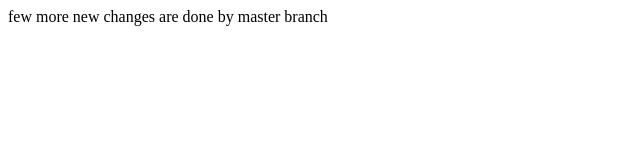
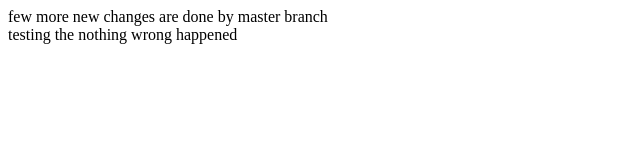
Before and after one commit to sushilkumar666/git, a plain HTML site: page folder1/index.html in a window 1280 px wide. Shown: the whole page, without its empty margins (0-640 px from the left). Drawn offline with Linux system fonts and the light colour scheme.

Commit message:
testing-for-good

```diff
--- a/folder1/index.html
+++ b/folder1/index.html
@@ -2,13 +2,14 @@
 <html lang="en">
 
 <head>
-    <meta charset="UTF-8">
-    <meta name="viewport" content="width=device-width, initial-scale=1.0">
-    <title>Git</title>
+  <meta charset="UTF-8">
+  <meta name="viewport" content="width=device-width, initial-scale=1.0">
+  <title>Git</title>
 </head>
 
 <body>
-  few more  new changes are done by master branch
+  few more new changes are done by master branch
+  <div>testing the nothing wrong happened</div>
 </body>
 
 </html>
```
